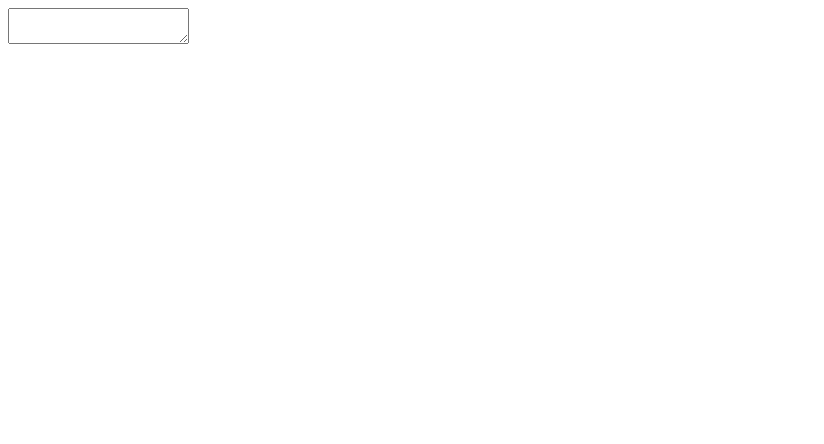
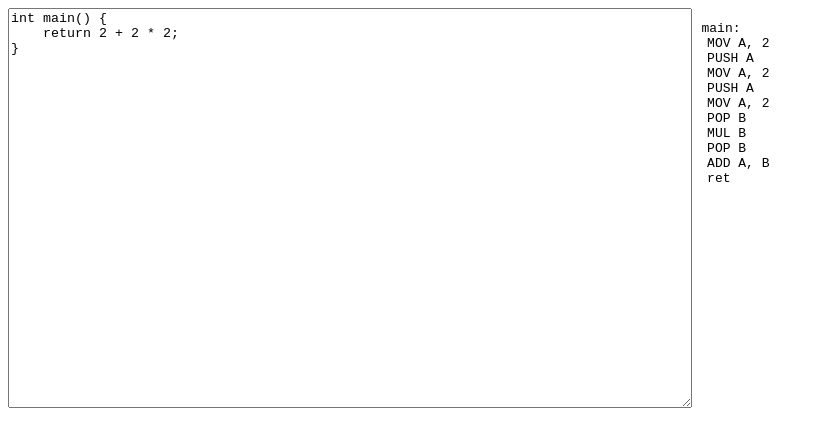
Before and after one commit to kevinramharak/mar-c-compiler, a website: page index.html in a window 1280 px wide. Shown: the whole page, without its empty margins (0-824 px from the left). Drawn offline with Linux system fonts and the light colour scheme.

Commit message:
quick hack to get github pages up and running

```diff
--- a/index.html
+++ b/index.html
@@ -1,5 +1,27 @@
+<head>
+    <style>
+        body {
+            display: flex;
+        }
+
+        body > * {
+            flex-grow: 1;
+        }
+
+        #input, #output {
+            height: 50vh;
+        }
+
+        #output {
+            padding: 10px;
+        }
+    </style>
+</head>
+
 <textarea id="input">
-
+int main() {
+    return 2 + 2 * 2;
+}
 </textarea>
 <pre><code id="output"></code></pre>
 
@@ -20,18 +42,25 @@
         'Generator/index',
     ], function(Lexer, Parser, Generator) {
         const $ = document.querySelector.bind(document);
+        const compile = (input) => {
+            try {
+                const tokens = Lexer.lex(input);
+                const ast = Parser.parse(tokens);
+                const asm = Generator.generate(ast);
+                return asm;
+            } catch (e) {
+                return e.message + '\n' + e.details;
+            }
+        }
 
         $('#input').oninput = e => {
-            const text = $('#input').value;
-            try {
-                const tokens = Lexer.lex(text);
-                const ast = Parser.parse(tokens);
-                const asm = Generator.generate(ast);
-                console.log(asm);
-                $('#ouput').innerText = asm;
-            } catch (e) {
-                $('#output').innerText = e.details;
-            }
-        }
+            $('#output').innerHTML = compile(e.target.value);
+        };
+
+        $('#output').innerHTML = compile(`
+int main() {
+    return 2 + 2 * 2;
+}
+`);
     });
 </script>
```
